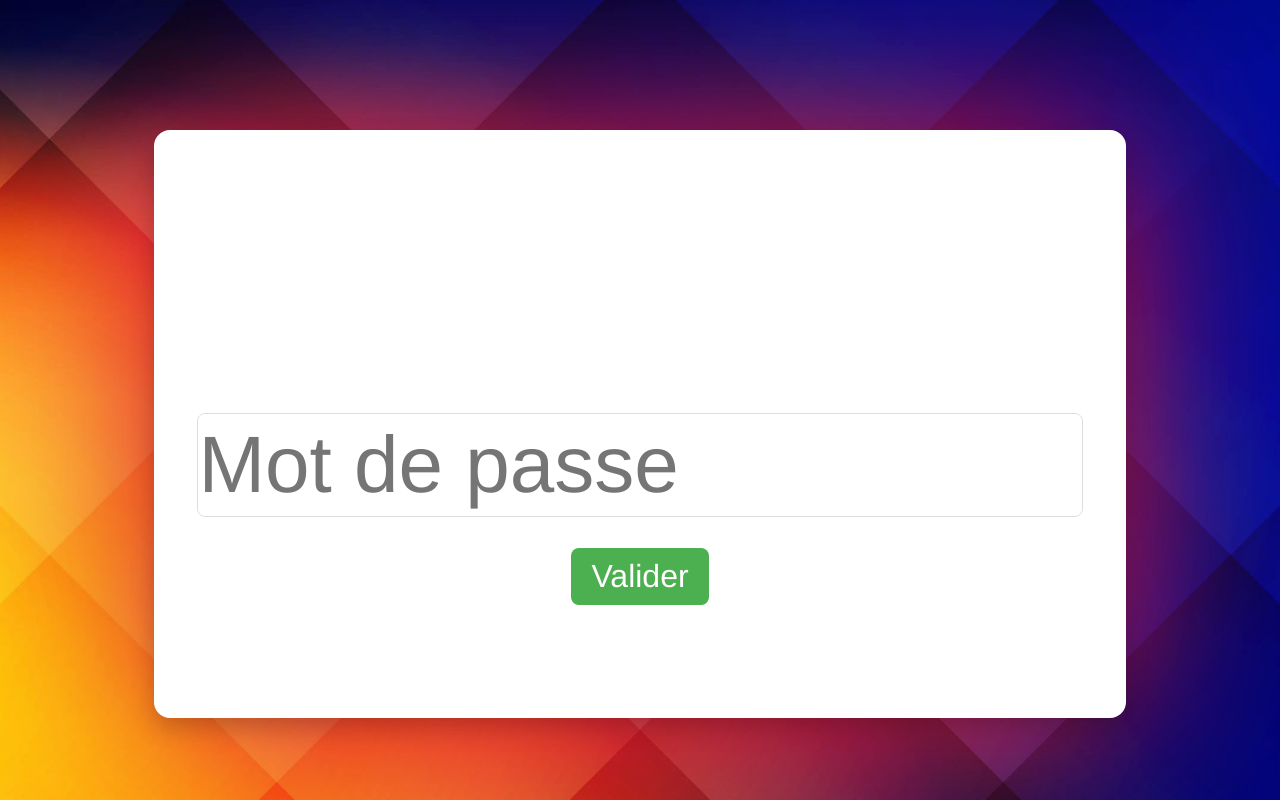
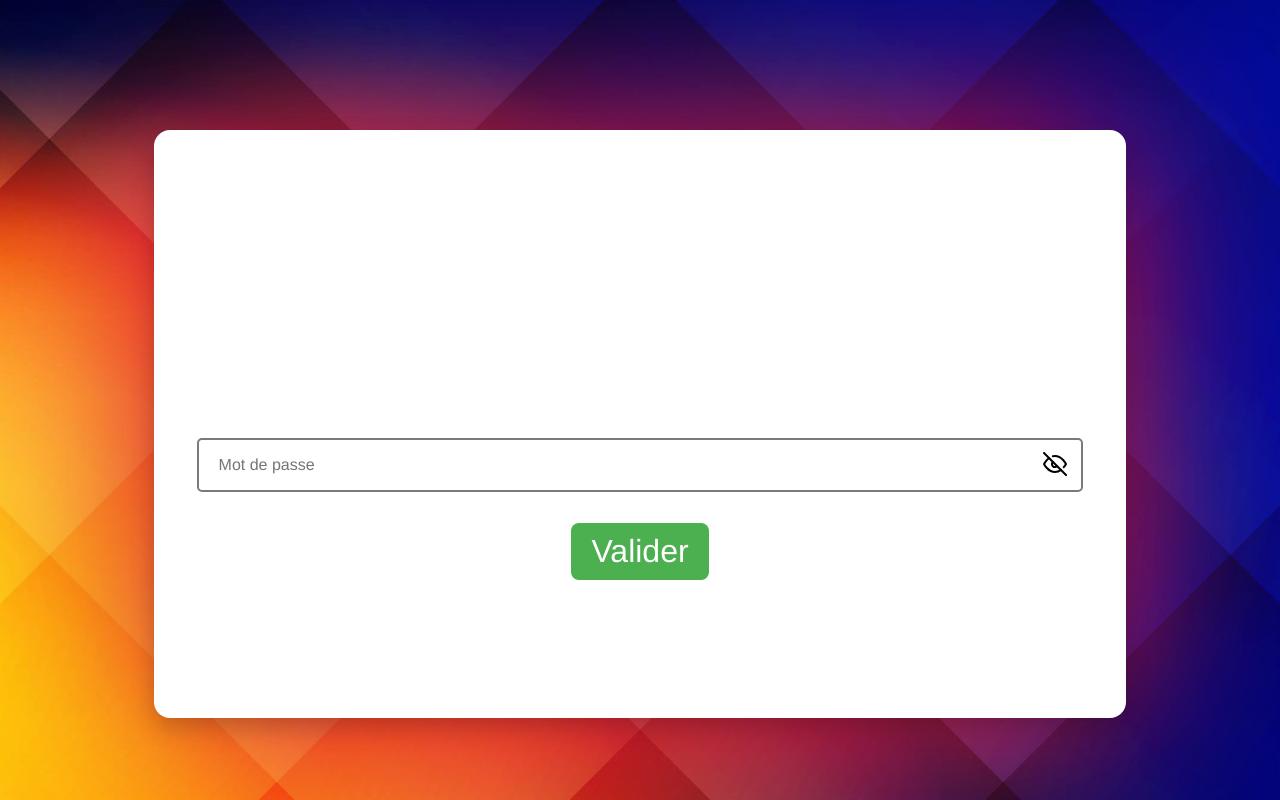
Before and after one commit to renaudin-clement/site-web-et-pdf, a Vue app: page /document in a window 1280 px wide. Built offline with nearby package versions, Linux system fonts and the light colour scheme; no server answers.

Commit message:
mot de pass view

```diff
--- a/src/Views/authentification.vue
+++ b/src/Views/authentification.vue
@@ -1,16 +1,22 @@
 <script>
-import { connection,connectionV2,recupcode} from "../utils/connectionApp";
+import { connection, connectionV2, recupcode } from "../utils/connectionApp";
 export default {
     data() {
         return {
             MDP: "",
-            error:"",
+            error: "",
+            yoeux: false,
         };
     },
     methods: {
         connection,
         connectionV2,
         recupcode,
+
+        oeil(){
+            this.yoeux = !this.yoeux;
+        },
+
         async testconnection() {
             this.error = await connectionV2(this.MDP);
             let login = localStorage.getItem("login");
@@ -19,7 +25,7 @@ export default {
             }
         },
 
-        async er(){
+        async er() {
             await recupcode()
         },
         async mounted() {
@@ -34,7 +40,12 @@ export default {
     <div class="container">
         <form @submit.prevent="testconnection" class="autform">
             <h1>Tape le code</h1>
-            <input type="password" name="ok" id="lecode" placeholder="Mot de passe" required v-model="this.MDP">
+            <label>
+                <input :type="yoeux ? 'text':'password'" name="ok" id="lecode" placeholder="Mot de passe" required v-model="this.MDP">
+                <div class="password-icon" @click="oeil">
+                    <img  id="yoeux" :src="yoeux ? '/src/assets/img/eye.svg' : '/src/assets/img/eye-off.svg'" alt="eye-off">
+                </div>
+            </label>
             <button> Valider</button>
         </form>
         <p v-if="error" style="color:red">
@@ -48,4 +59,50 @@ export default {
 </template>
 
 
-<style scoped></style>
+<style scoped>
+label {
+  position: relative;
+  width: 100%;
+}
+
+label input {
+  font-size: 1em;
+  color: #f9f9f9;
+  background: transparent;
+  padding: 1rem 1.2rem;
+  width: 100%;
+  border-radius: 5px;
+  border: 2px solid #7a7a7a;
+  transition: all 0.2s;
+}
+
+label input:focus {
+  border-color: #ff4754;
+}
+
+
+label .password-icon {
+  display: flex;
+  align-items: center;
+  position: absolute;
+  top: 50%;
+  right: 20px;
+  transform: translateY(-50%);
+  width: 20px;
+  color: #f9f9f9;
+  transition: all 0.2s;
+}
+
+
+label .password-icon:hover {
+  cursor: pointer;
+  color: #ff4754;
+}
+
+label .password-icon .feather-eye-off {
+  display: none;
+}
+
+
+
+</style>
```
Also changed, not shown: src/assets/img/eye-off.svg (added), src/assets/img/eye.svg (added).
